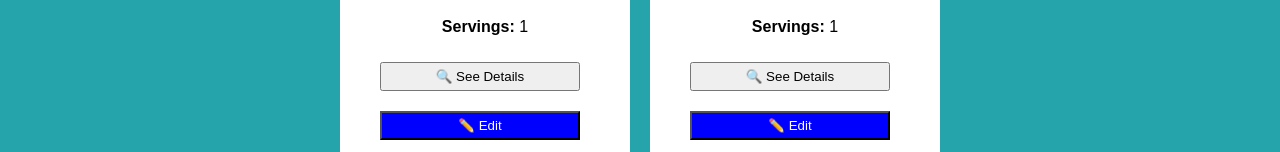
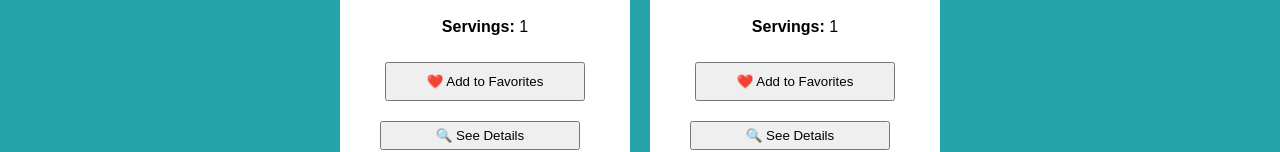
Before and after one commit to richardnixondev/BiteBook, a React (Vite) app: page /recipes in a window 1280 px wide. Shown: the part 759-911 px from the top of the page. Built offline with nearby package versions, Linux system fonts and the light colour scheme.

Commit message:
Implemented Favorite button

```diff
--- a/src/components/RecipeCard.jsx
+++ b/src/components/RecipeCard.jsx
@@ -1,7 +1,30 @@
-import React from "react";
+import React, { useState, useEffect } from "react";
 import { Link } from "react-router-dom";
 
 function RecipeCard({ recipe, onDelete }) {
+  const [isFavorite, setIsFavorite] = useState(false);
+
+
+  useEffect(() => {
+    const favorites = JSON.parse(localStorage.getItem("favorites")) || [];
+    setIsFavorite(favorites.includes(recipe.id));
+  }, [recipe.id]);
+
+
+  const toggleFavorite = () => {
+    const favorites = JSON.parse(localStorage.getItem("favorites")) || [];
+    let updatedFavorites;
+
+    if (favorites.includes(recipe.id)) {
+      updatedFavorites = favorites.filter(id => id !== recipe.id);
+    } else {
+      updatedFavorites = [...favorites, recipe.id];
+    }
+
+    localStorage.setItem("favorites", JSON.stringify(updatedFavorites));
+    setIsFavorite(!isFavorite);
+  };
+
   if (!recipe) {
     return <p>Error: No recipes here.</p>;
   }
@@ -13,6 +36,14 @@ function RecipeCard({ recipe, onDelete }) {
       <img src={recipe.image} alt={recipe.name} style={{ width: "200px" }} />
       <p><strong>Servings:</strong> {recipe.servings}</p>
 
+      <button
+        onClick={toggleFavorite}
+        style={{ marginBottom: "10px", cursor: "pointer" }}
+      >
+        {isFavorite ? "💔 Remove Favorite" : "❤️ Add to Favorites"}
+      </button>
+
+      <div>
         <Link to={`/recipe/${recipe.id}`} style={{ textDecoration: "none" }}>
           <button style={{ marginRight: "10px", padding: "5px" }}>
             🔍 See Details
@@ -32,6 +63,7 @@ function RecipeCard({ recipe, onDelete }) {
           🗑️ Delete
         </button>
       </div>
+    </div>
   );
 }
 
```
Lines whose indentation alone changed are shown as unchanged.
